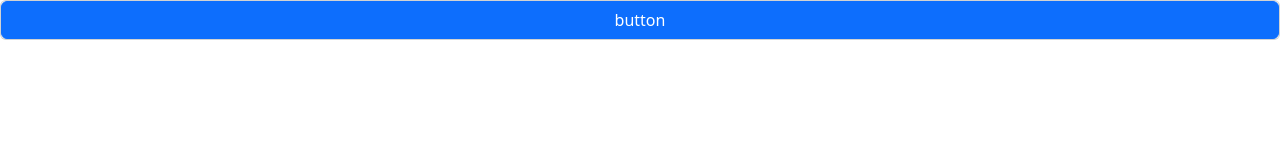
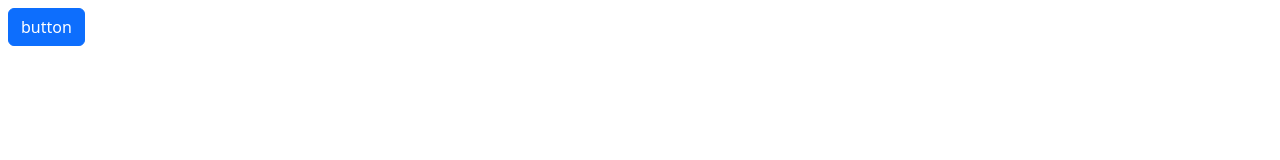
Before and after one commit to birawakaca/profile, a plain HTML site: page index.html in a window 1280 px wide. Drawn offline with nearby package versions, Linux system fonts and the light colour scheme.

Commit message:
Update index.html

```diff
--- a/index.html
+++ b/index.html
@@ -8,7 +8,7 @@
   <script src="https://cdn.jsdelivr.net/npm/bootstrap@5.2.3/dist/js/bootstrap.bundle.min.js" integrity="sha384-kenU1KFdBIe4zVF0s0G1M5b4hcpxyD9F7jL+jjXkk+Q2h455rYXK/7HAuoJl+0I4" crossorigin="anonymous"></script>
 </head>
 <body>
-  <div class="card">
+  <div class="p-2">
   <button class="btn btn-primary" type="button">button</button>
   </div>
 </body>
```
